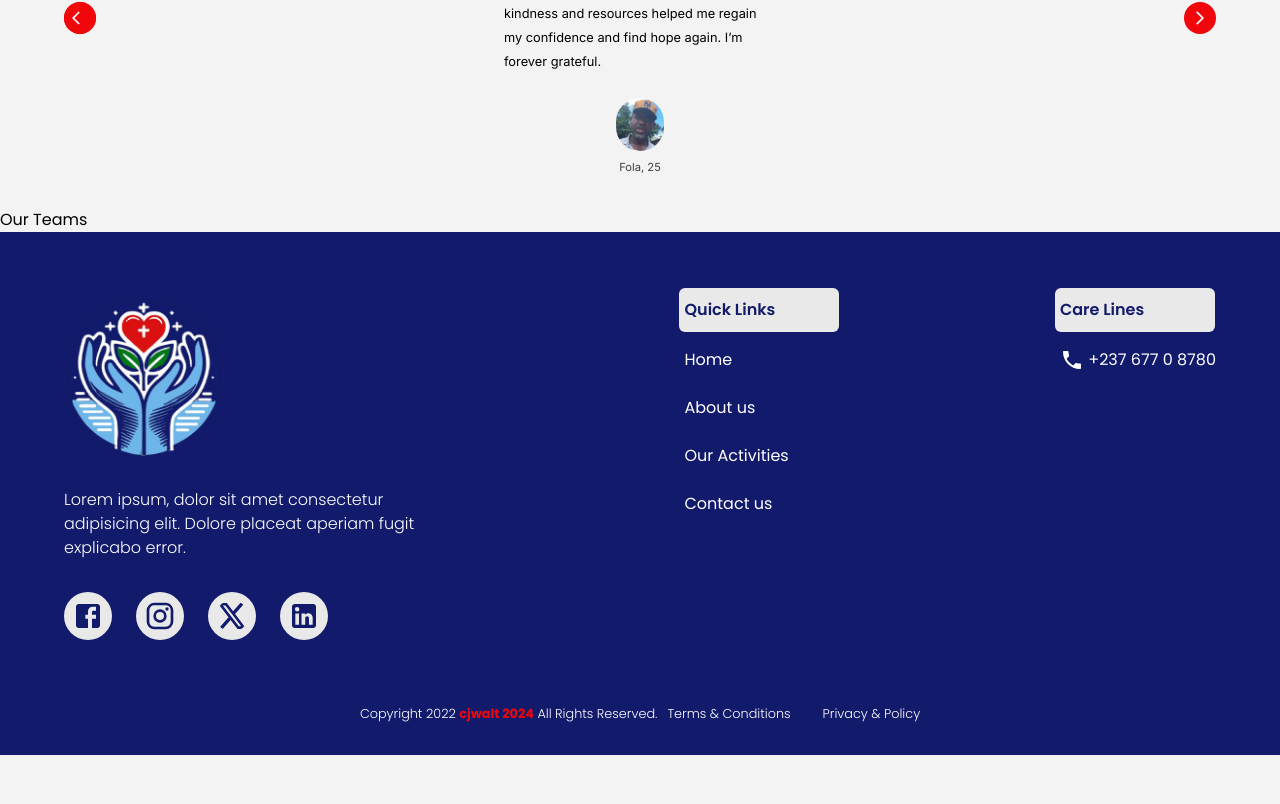
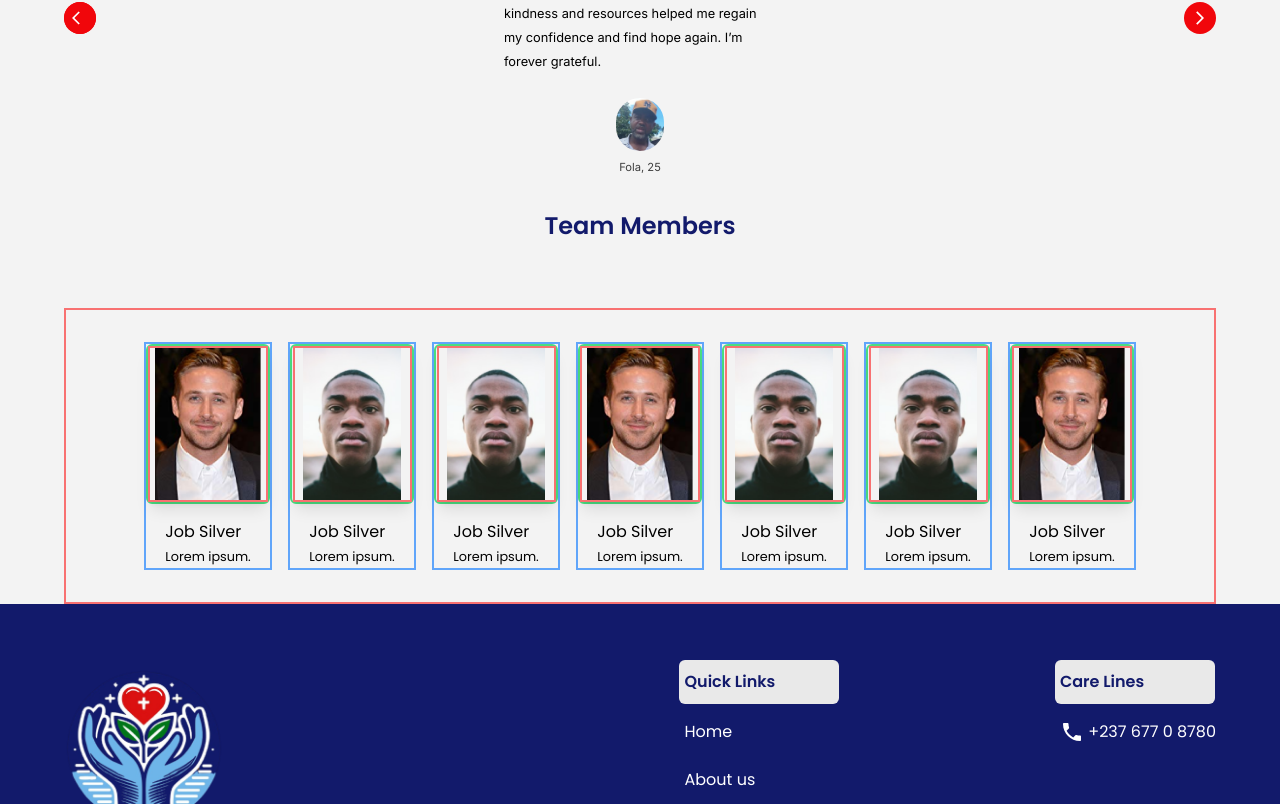
Before and after one commit to CJWALT/recepedis-ngo, a React (Create React App) app: page / in a window 1280 px wide. Shown: the part 2837-3641 px from the top of the page. Before the commit the page ends 3592 px from the top, so only its background shows below. Built offline with nearby package versions, Linux system fonts and the light colour scheme.

Commit message:
Add TeamMember component and styles for mobile view

```diff
--- a/src/component/OurMission.jsx
+++ b/src/component/OurMission.jsx
@@ -28,9 +28,12 @@ function OurMission() {
             </div>
 
             <div className='self-center md:flex-grow md:basis-[55%]'>
-                <h4 className='text-[#121A6B] font-semibold text-[1.3rem] sm:text-[1.5rem] mb-[1.5rem]'>Our Mission</h4>
+              <div className=''>
+              <h4 className='text-[#121A6B] font-semibold text-[1.3rem] sm:text-[1.5rem] mb-[.5rem]'>Our Mission</h4>
                 <p className='font-semibold text-[.8rem] sm:text-[1.1rem]'>We are restoring hope to a dying world and giving life a meaning</p>
-                <div className='mt-[3rem] relative'>
+
+              </div>
+                <div className='mt-[1.4rem] relative'>
                     <div className='border-[#ACACAC] relative flex flex-row gap-[2.5rem] lg:gap-[3rem] xl:gap-[4rem] md:gap-[1.4rem] mb-[.8rem] border-b-4'>
                       <div onClick={()=>updateToggle(1)} className={`${showTabs === 1 ? 'active-tabs' : 'border-0'} relative cursor-pointer font-regular text-[.9rem] sm:text-[1.3rem]`}>
                         Our Mission
--- a/src/component/TeamMember.jsx
+++ b/src/component/TeamMember.jsx
@@ -1,9 +1,87 @@
 import React from 'react'
+
+
+import TeamOne from '../assets/team one.png'
+import TeamTwo from '../assets/team two.png'
 
 export default function TeamMember() {
   return (
-    <div>
-      Our Teams
-    </div>
+    <section className='w-[90%] sm:w-[80%] md:w-[90%] max-w-[1280px] mx-auto'>
+        <div>
+            <h2 className='font-semibold text-[#121A6B] text-[1.3rem] sm:text-[1.5rem] text-center mb-[4rem]'>Team Members</h2>
+            <div className='border-2 border-red-400 flex flex-row py-8 gap-4 justify-center'>
+                <div className='border-2 flex-gorw-0 flex-shrink-0 border-blue-400 w-[8rem] flex flex-col items-center'>
+                    <div className='border-2 mb-4 h-[10rem] border-green-400 w-full flex justify-center rounded-[6px] '>
+                    <img src={TeamTwo} alt="team one" className='border-2 border-red-400 shadow-lg object-fit object-contain'/>
+                    </div>
+
+                    <span className='block'>
+                        <h4>Job Silver</h4>
+                        <small>Lorem ipsum.</small>
+                    </span>
+                </div >
+                <div className='border-2 flex-gorw-0 flex-shrink-0 border-blue-400 w-[8rem] flex flex-col items-center'>
+                    <div className='border-2 mb-4 h-[10rem] border-green-400 w-full flex justify-center rounded-[6px] '>
+                    <img src={TeamOne} alt="team one" className='border-2 border-red-400 shadow-lg object-fit object-contain'/>
+                    </div>
+
+                    <span className='block'>
+                        <h4>Job Silver</h4>
+                        <small>Lorem ipsum.</small>
+                    </span>
+                </div >
+                <div className='border-2 flex-gorw-0 flex-shrink-0 border-blue-400 w-[8rem] flex flex-col items-center'>
+                    <div className='border-2 mb-4 h-[10rem] border-green-400 w-full flex justify-center rounded-[6px] '>
+                    <img src={TeamOne} alt="team one" className='border-2 border-red-400 shadow-lg object-fit object-contain'/>
+                    </div>
+
+                    <span className='block'>
+                        <h4>Job Silver</h4>
+                        <small>Lorem ipsum.</small>
+                    </span>
+                </div >
+                <div className='border-2 flex-gorw-0 flex-shrink-0 border-blue-400 w-[8rem] flex flex-col items-center'>
+                    <div className='border-2 mb-4 h-[10rem] border-green-400 w-full flex justify-center rounded-[6px] '>
+                    <img src={TeamTwo} alt="team one" className='border-2 border-red-400 shadow-lg object-fit object-contain'/>
+                    </div>
+
+                    <span className='block'>
+                        <h4>Job Silver</h4>
+                        <small>Lorem ipsum.</small>
+                    </span>
+                </div >
+                <div className='border-2 flex-gorw-0 flex-shrink-0 border-blue-400 w-[8rem] flex flex-col items-center'>
+                    <div className='border-2 mb-4 h-[10rem] border-green-400 w-full flex justify-center rounded-[6px] '>
+                    <img src={TeamOne} alt="team one" className='border-2 border-red-400 shadow-lg object-fit object-contain'/>
+                    </div>
+
+                    <span className='block'>
+                        <h4>Job Silver</h4>
+                        <small>Lorem ipsum.</small>
+                    </span>
+                </div >
+                <div className='border-2 flex-gorw-0 flex-shrink-0 border-blue-400 w-[8rem] flex flex-col items-center'>
+                    <div className='border-2 mb-4 h-[10rem] border-green-400 w-full flex justify-center rounded-[6px] '>
+                    <img src={TeamOne} alt="team one" className='border-2 border-red-400 shadow-lg object-fit object-contain'/>
+                    </div>
+
+                    <span className='block'>
+                        <h4>Job Silver</h4>
+                        <small>Lorem ipsum.</small>
+                    </span>
+                </div >
+                <div className='border-2 flex-gorw-0 flex-shrink-0 border-blue-400 w-[8rem] flex flex-col items-center'>
+                    <div className='border-2 mb-4 h-[10rem] border-green-400 w-full flex justify-center rounded-[6px] '>
+                    <img src={TeamTwo} alt="team one" className='border-2 border-red-400 shadow-lg object-fit object-contain'/>
+                    </div>
+
+                    <span className='block'>
+                        <h4>Job Silver</h4>
+                        <small>Lorem ipsum.</small>
+                    </span>
+                </div >
+            </div>
+        </div>
+    </section>
   )
 }
```
Also changed, not shown: src/assets/team one.png (added), src/assets/team two.png (added).
